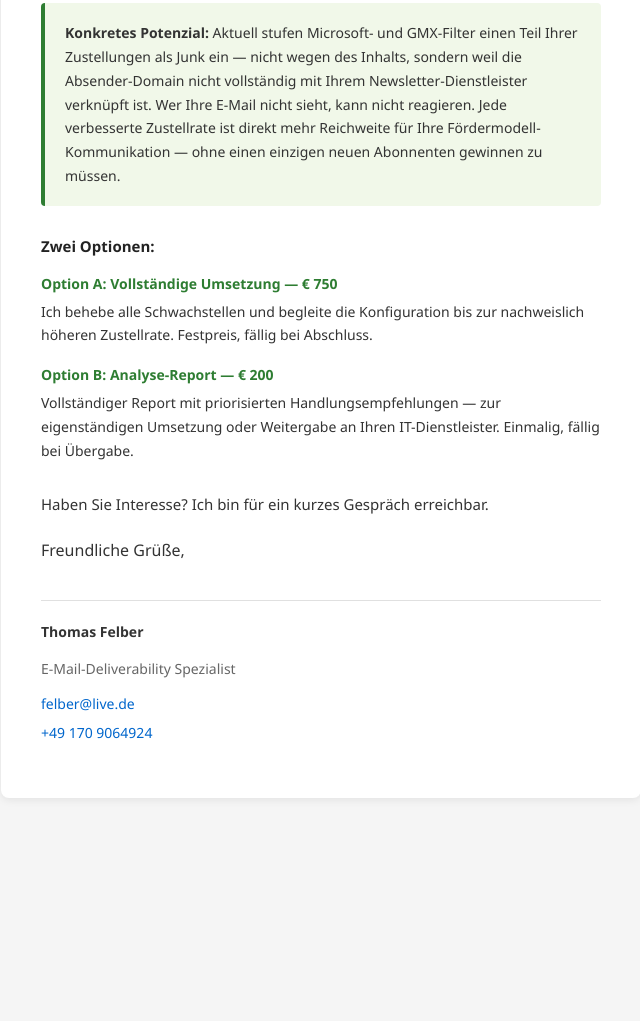
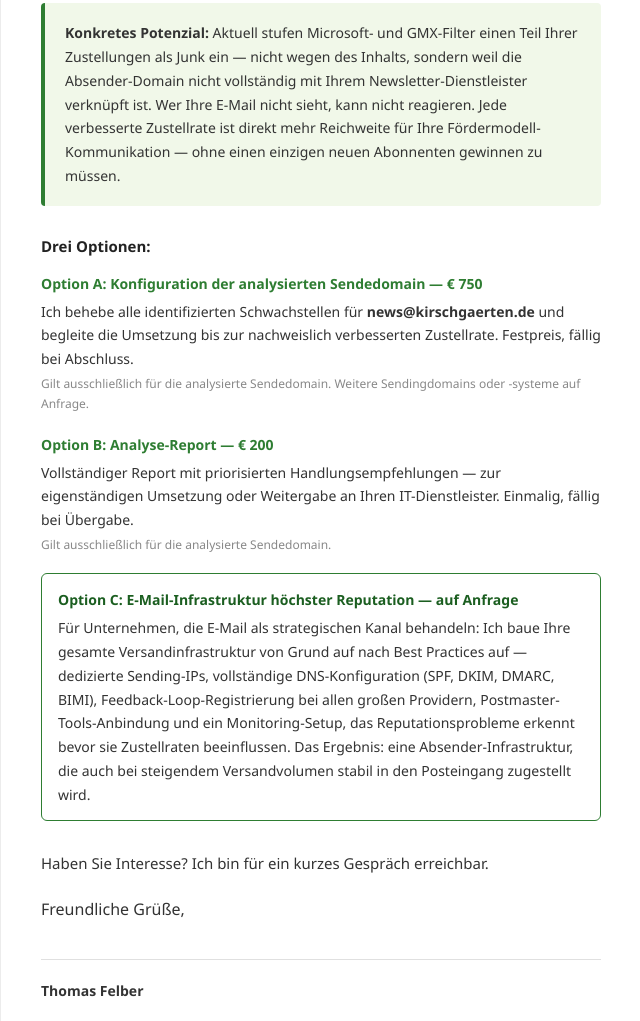
Before and after one commit to ThomasFelber/OutlookSpamScorer, a website: page Delivery-Reports/kirschgaerten.de/anschreiben-1.html in a window 1280 px wide. Shown: the part 321-1342 px from the top of the page, without its empty margins (319-959 px from the left). Before the commit the page ends 1139 px from the top, so only its background shows below. Drawn offline with Linux system fonts and the light colour scheme.

Commit message:
update: Kirschgärten Anschreiben — scope to analyzed domain, add infrastructure upsell
Co-Authored-By: Claude Sonnet 4.6 <noreply@anthropic.com>

```diff
--- a/Delivery-Reports/kirschgaerten.de/anschreiben-1.html
+++ b/Delivery-Reports/kirschgaerten.de/anschreiben-1.html
@@ -17,8 +17,11 @@
     .highlight { background: #f1f8e9; padding: 18px 20px; border-left: 4px solid #2e7d32; margin: 22px 0; border-radius: 4px; font-size: 14px; line-height: 1.7; }
     .offer-section { margin: 28px 0; }
     .offer-title { font-weight: 600; margin-bottom: 14px; font-size: 15px; color: #222; }
-    .option { margin-bottom: 16px; font-size: 14px; line-height: 1.7; }
+    .option { margin-bottom: 18px; font-size: 14px; line-height: 1.7; }
     .option-label { font-weight: 600; color: #2e7d32; margin-bottom: 4px; }
+    .option-scope { font-size: 12px; color: #888; margin-top: 3px; }
+    .option-premium { border: 1px solid #2e7d32; border-radius: 6px; padding: 14px 16px; margin-bottom: 18px; font-size: 14px; line-height: 1.7; }
+    .option-premium .option-label { color: #1b5e20; }
     .closing { margin-top: 30px; margin-bottom: 22px; font-size: 15px; }
     .signature { margin-top: 36px; padding-top: 18px; border-top: 1px solid #e0e0e0; font-size: 14px; line-height: 1.8; }
     .signature-name { font-weight: 600; margin-bottom: 8px; }
@@ -46,17 +49,25 @@
     </div>
 
     <div class="offer-section">
-      <div class="offer-title">Zwei Optionen:</div>
+      <div class="offer-title">Drei Optionen:</div>
 
       <div class="option">
-        <div class="option-label">Option A: Vollständige Umsetzung — € 750</div>
-        <div>Ich behebe alle Schwachstellen und begleite die Konfiguration bis zur nachweislich höheren Zustellrate. Festpreis, fällig bei Abschluss.</div>
+        <div class="option-label">Option A: Konfiguration der analysierten Sendedomain — € 750</div>
+        <div>Ich behebe alle identifizierten Schwachstellen für <strong>news@kirschgaerten.de</strong> und begleite die Umsetzung bis zur nachweislich verbesserten Zustellrate. Festpreis, fällig bei Abschluss.</div>
+        <div class="option-scope">Gilt ausschließlich für die analysierte Sendedomain. Weitere Sendingdomains oder -systeme auf Anfrage.</div>
       </div>
 
       <div class="option">
         <div class="option-label">Option B: Analyse-Report — € 200</div>
         <div>Vollständiger Report mit priorisierten Handlungsempfehlungen — zur eigenständigen Umsetzung oder Weitergabe an Ihren IT-Dienstleister. Einmalig, fällig bei Übergabe.</div>
+        <div class="option-scope">Gilt ausschließlich für die analysierte Sendedomain.</div>
       </div>
+
+      <div class="option-premium">
+        <div class="option-label">Option C: E-Mail-Infrastruktur höchster Reputation — auf Anfrage</div>
+        <div>Für Unternehmen, die E-Mail als strategischen Kanal behandeln: Ich baue Ihre gesamte Versandinfrastruktur von Grund auf nach Best Practices auf — dedizierte Sending-IPs, vollständige DNS-Konfiguration (SPF, DKIM, DMARC, BIMI), Feedback-Loop-Registrierung bei allen großen Providern, Postmaster-Tools-Anbindung und ein Monitoring-Setup, das Reputationsprobleme erkennt bevor sie Zustellraten beeinflussen. Das Ergebnis: eine Absender-Infrastruktur, die auch bei steigendem Versandvolumen stabil in den Posteingang zugestellt wird.</div>
+      </div>
+
     </div>
 
     <div class="closing">
```
